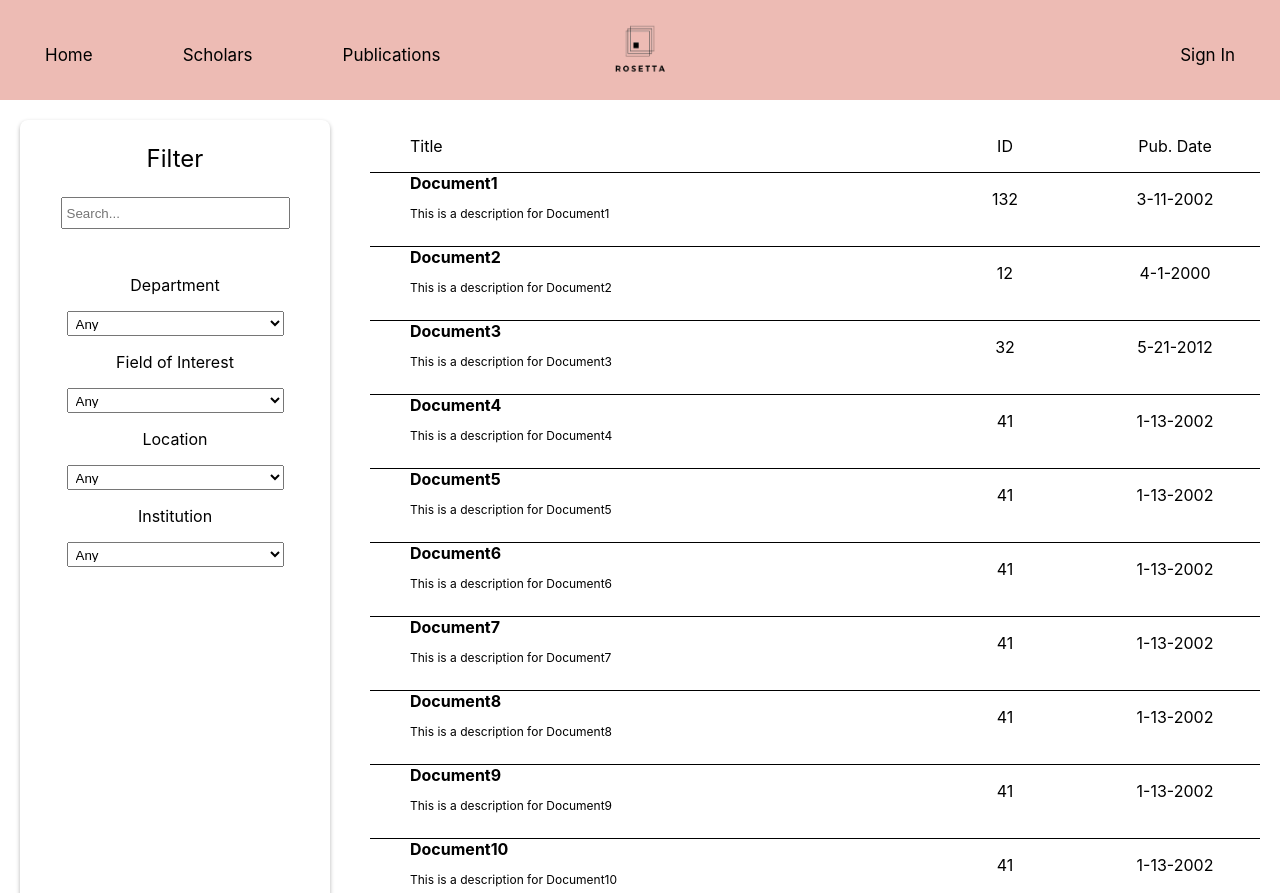
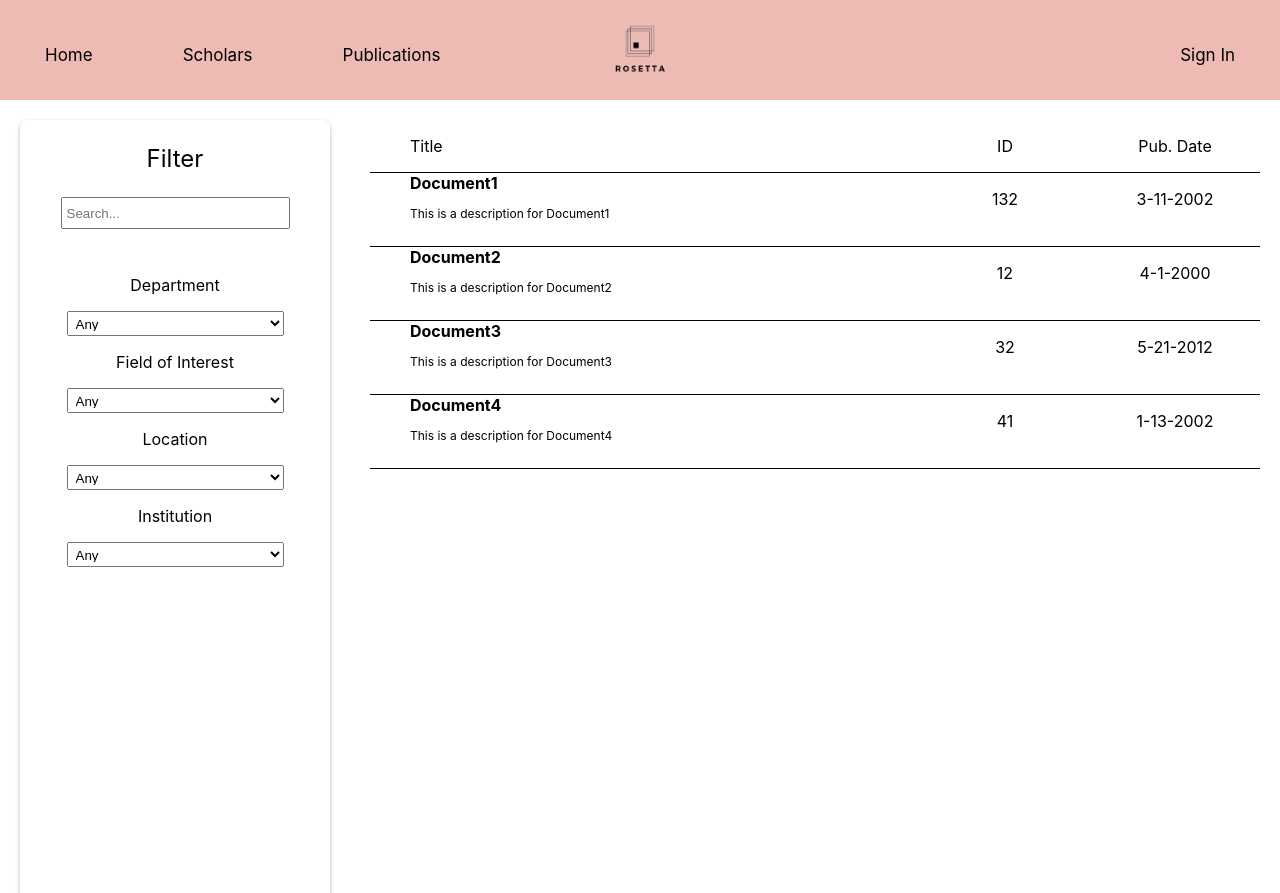
Before and after one commit to jamesjwkim/rosetta-rough, a React (Create React App) app: page /publications in a window 1280 px wide. Shown: the top 893 px of the page. Built offline with nearby package versions, Linux system fonts and the light colour scheme.

Commit message:
started to work on links for each publication results

```diff
--- a/src/App.css
+++ b/src/App.css
@@ -1,3 +1,8 @@
 h2 {
     text-align: center;
 }
+
+.publication-link {
+    color: inherit; /* Use the same color as the parent element */
+    text-decoration: none; /* Remove the underline */
+}
--- a/src/App.js
+++ b/src/App.js
@@ -2,6 +2,7 @@ import './App.css';
 import { Scholars } from './scholars'
 import { Home } from './Homepage'
 import { Publications } from './Publications'
+import  SinglePublication from "./SinglePublication";
 import { Routes, Route, Navigate, useNavigate, Outlet } from 'react-router-dom';
 
 
@@ -13,6 +14,7 @@ function App() {
           <Route path='/home' element={<Home />} />
           <Route path='/scholars' element={<Scholars />} />
           <Route path='/publications' element={<Publications />} />
+          <Route path='/publications/result:id' element={<SinglePublication />}/>
           <Route path='*' element={<Navigate to='/home' />} />
         </Route>
       </Routes>
--- a/src/Publications.js
+++ b/src/Publications.js
@@ -1,25 +1,15 @@
+import React, { useState } from 'react';
+
+
 import Navbar from "./Navbar";
 import Footer from './Footer.js';
 import PubResult from "./PublicationsResults";
+
+
 import './Publications.css';
 
 
-function generatePublications() {
-
-
-
-
-    return (
-        <div>
-
-        </div>
-    );
-}
-
-
-
 export function Publications(props) {
-
 
     return (
         <div>
@@ -32,26 +22,18 @@ export function Publications(props) {
                         <p>Department</p>
                         <select className="department">
                             <option value="any">Any</option>
-                            <option value="option2">Option 2</option>
-                            <option value="option3">Option 3</option>
                         </select>
                         <p>Field of Interest</p>
                         <select className="department">
                             <option value="any">Any</option>
-                            <option value="option2">Option 2</option>
-                            <option value="option3">Option 3</option>
                         </select>
                         <p>Location</p>
                         <select className="department">
                             <option value="any">Any</option>
-                            <option value="option2">Option 2</option>
-                            <option value="option3">Option 3</option>
                         </select>
                         <p>Institution</p>
                         <select className="department">
                             <option value="any">Any</option>
-                            <option value="option2">Option 2</option>
-                            <option value="option3">Option 3</option>
                         </select>
 
                     </div>
@@ -76,12 +58,6 @@ export function Publications(props) {
                         <PubResult title="Document2" desc="This is a description for Document2" id="12" pubDate="4-1-2000"/>
                         <PubResult title="Document3" desc="This is a description for Document3" id="32" pubDate="5-21-2012"/>
                         <PubResult title="Document4" desc="This is a description for Document4" id="41" pubDate="1-13-2002"/>
-                        <PubResult title="Document5" desc="This is a description for Document5" id="41" pubDate="1-13-2002"/>
-                        <PubResult title="Document6" desc="This is a description for Document6" id="41" pubDate="1-13-2002"/>
-                        <PubResult title="Document7" desc="This is a description for Document7" id="41" pubDate="1-13-2002"/>
-                        <PubResult title="Document8" desc="This is a description for Document8" id="41" pubDate="1-13-2002"/>
-                        <PubResult title="Document9" desc="This is a description for Document9" id="41" pubDate="1-13-2002"/>
-                        <PubResult title="Document10" desc="This is a description for Document10" id="41" pubDate="1-13-2002"/>
                     </div>
                     <div className="resultPagination">
                         <a href="#">&laquo;</a>
--- a/src/PublicationsResults.js
+++ b/src/PublicationsResults.js
@@ -1,7 +1,11 @@
 import "./PublicationsResults.css";
+import SinglePublication from "./SinglePublication";
+import { Link } from 'react-router-dom';
 
 function PubResult(props) {
+
     return(
+        <Link className="publication-link" to="/publications/result:id">
         <div className="singleResult">
             <div className="titleAndDesc">
                 <div className="resultTitle">
@@ -21,6 +25,7 @@ function PubResult(props) {
 
             </div>
         </div>
+        </Link>
     )
 }
 
--- /dev/null
+++ b/src/SinglePublication.js
@@ -0,0 +1,14 @@
+import { useParams } from 'react-router-dom';
+
+function SinglePublication() {
+    const { id } = useParams();
+
+    return (
+        <div>
+        <h1>Single Publication Page</h1>
+        <p>Publication ID: {id}</p>
+      </div>
+    )
+}
+
+export default SinglePublication;
```
